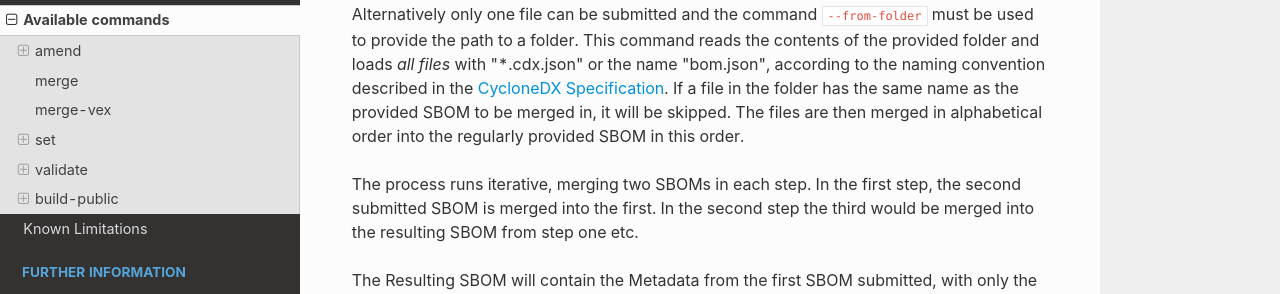
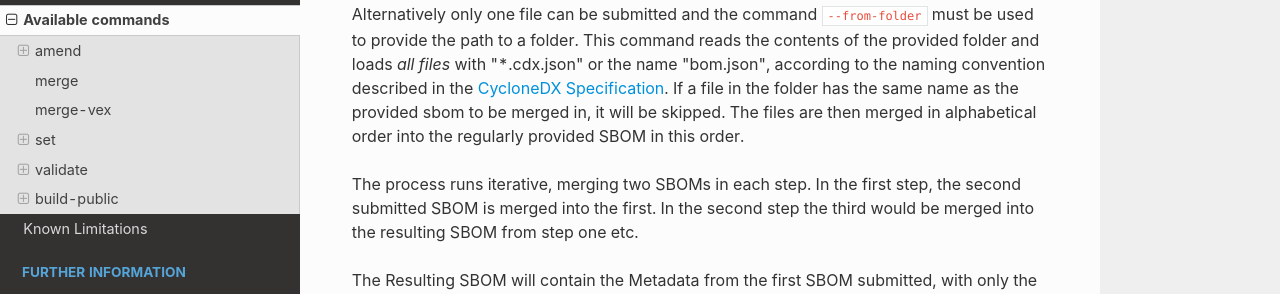
Before and after one commit to Festo-se/cyclonedx-editor-validator, an MkDocs documentation site: the page built from docs/available_commands.md, in a window 1280 px wide and 900 px high, scrolled down 1196 px. Shown: the part 182-476 px from the top of the window. Built offline with MkDocs 1.6.1, drawn with Linux system fonts in a browser that asks for light colours; nearby versions of some CDN libraries; some web fonts are replaced.

```diff
--- a/docs/available_commands.md
+++ b/docs/available_commands.md
@@ -39,7 +39,7 @@ This command requires at least two input files, but can accept an arbitrary numb
 
 Alternatively only one file can be submitted and the command `--from-folder` must be used to provide the path to a folder.
 This command reads the contents of the provided folder and loads *all files* with "*.cdx.json" or the name "bom.json", according to the naming convention described in the [CycloneDX Specification](https://cyclonedx.org/specification/overview/#recognized-file-patterns).
-If a file in the folder has the same name as the provided SBOM to be merged in, it will be skipped.
+If a file in the folder has the same name as the provided sbom to be merged in, it will be skipped.
 The files are then merged in alphabetical order into the regularly provided SBOM in this order.
 
 The process runs iterative, merging two SBOMs in each step.
```
